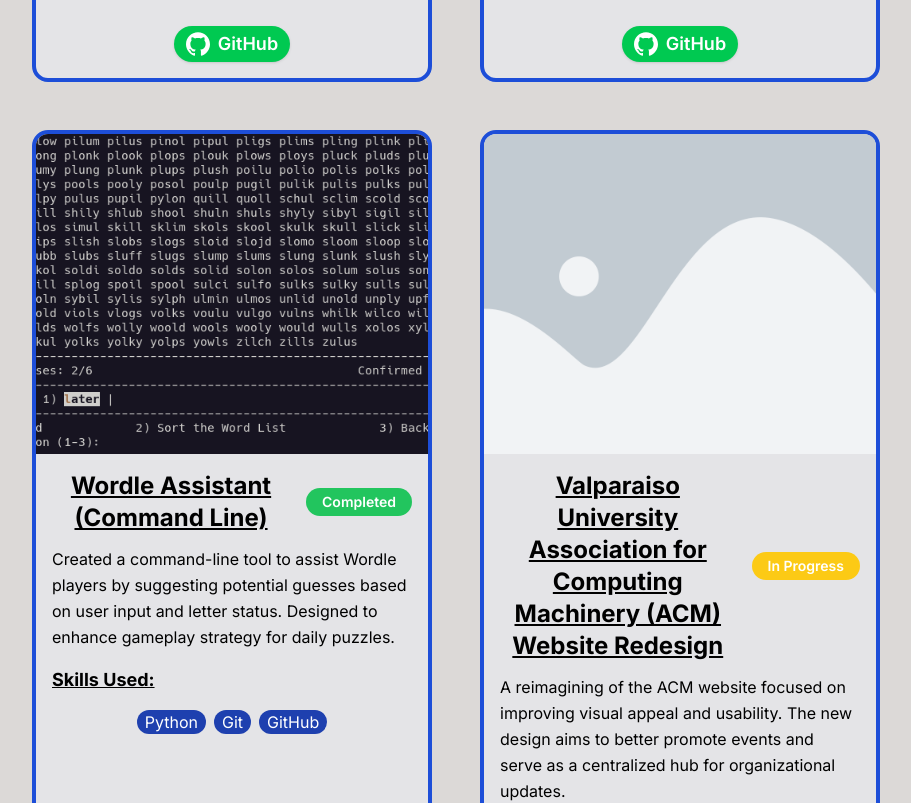
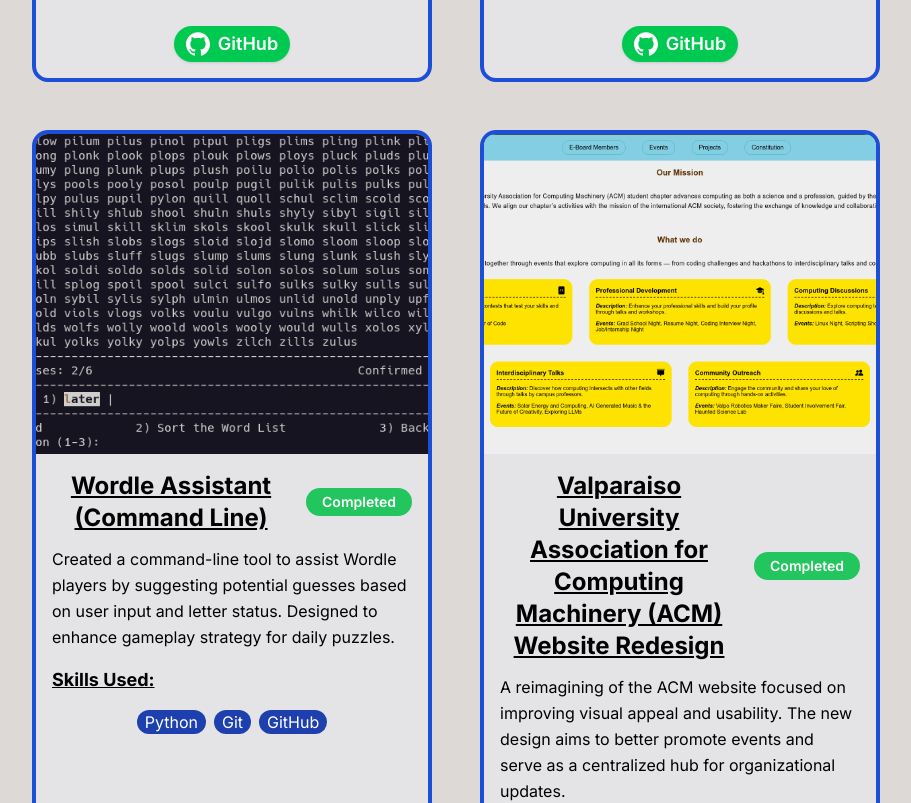
Before and after one commit to chrgarcia19/chrgarcia19.github.io, a Next.js app: page /projects in a window 1280 px wide. Shown: the part 1900-2703 px from the top of the page, without its empty margins (184-1095 px from the left). Built offline with nearby package versions, Linux system fonts and the light colour scheme; what react-google-recaptcha-v3 would draw is missing.

Commit message:
Updated my latest project

```diff
--- a/src/app/projects/page.tsx
+++ b/src/app/projects/page.tsx
@@ -4,6 +4,7 @@ import dttImage from "@/../public/DrivingTimeTrackerCollage.png";
 import cmcImage from "@/../public/CashMoneyCitationsImage.png";
 import waImage from "@/../public/WordleAssistantCMD.png";
 import portfolioImage from "@/../public/Portfolio.png";
+import valpoacmImage from "@/../public/ValpoACMWebsite.png";
 import placeholderImage from "@/../public/Placeholder.png"
 import { SiGithub } from "react-icons/si";
 import { RiFolderDownloadFill } from "react-icons/ri";
@@ -119,11 +120,11 @@ const Projects = () => {
           <ProjectCard
             name={"Valparaiso University Association for Computing Machinery (ACM) Website Redesign"}
             description={"A reimagining of the ACM website focused on improving visual appeal and usability. The new design aims to better promote events and serve as a centralized hub for organizational updates."}
-            skills={["HTML", "CSS", "Hugo", "Git", "GitHub"]}
-            image={placeholderImage}
+            skills={["HTML", "CSS", "JavaScript", "JSON", "Hugo", "Git", "GitHub", "LaTeX"]}
+            image={valpoacmImage}
             imageAlt={"A Placeholder Image"}
             link={["https://github.com/chrgarcia19/valpo-acm.github.io-redesign"]}
-            status={false}
+            status={true}
             icon={[<SiGithub className="w-5 h-5 sm:w-6 sm:h-6" key={0} />]}
             text={["GitHub"]}
             color={["bg-green-500"]}
```
Also changed, not shown: public/ValpoACMWebsite.png (added).
